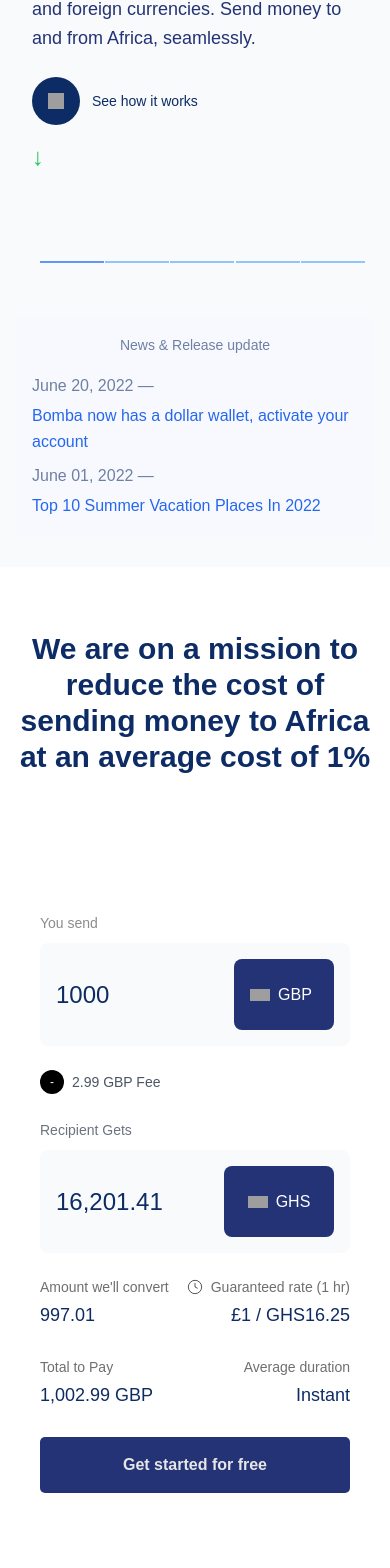
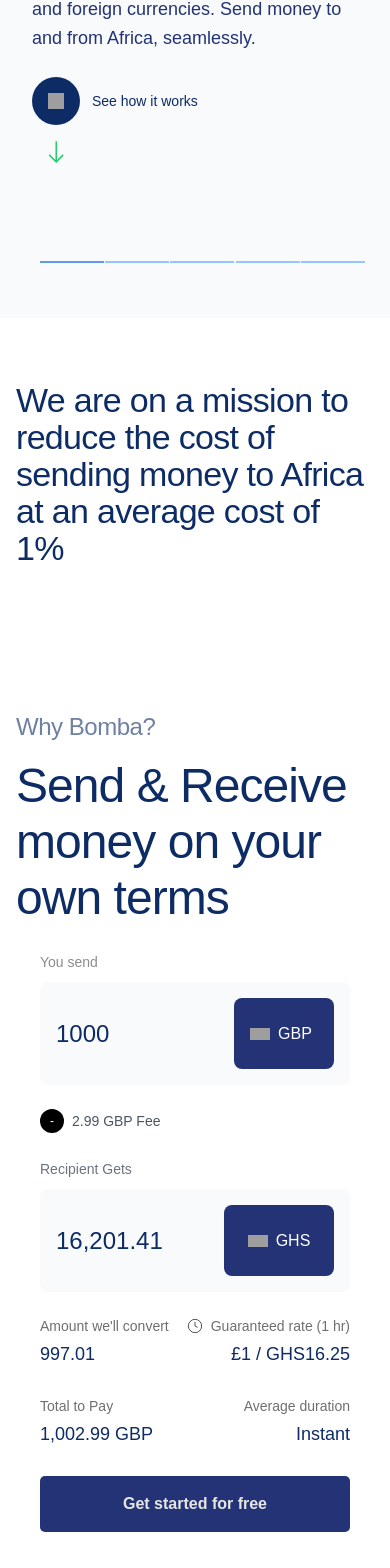
Before and after one commit to GloryKachi/Bank-App, a Nuxt app: page / in a window 390 px wide. Shown: the part 835-2403 px from the top of the page. Built offline with nearby package versions, Linux system fonts and the light colour scheme; grey boxes are pictures that could not be loaded; a web font is replaced by a local one.

Commit message:
mobile responsiveness fixes

```diff
--- a/components/FeaturesGrid.vue
+++ b/components/FeaturesGrid.vue
@@ -8,12 +8,19 @@
 
     <!-- Hero Text Section - Made Responsive -->
     <div class="max-w-6xl mx-auto px-4 sm:px-6 lg:px-8 flex flex-col items-center justify-center text-center space-y-4 my-8 sm:my-12 lg:my-16">
-      <p class="text-2xl sm:text-3xl lg:text-[40px] font-medium leading-tight sm:leading-[1.3] lg:leading-[52px] tracking-[-0.02em] text-[#0D2C65]">
+      <!-- Mobile-only text -->
+      <p class="block md:hidden w-full text-[48px] leading-[56px] tracking-[-0.02em] font-medium align-bottom text-[#0D2C65] text-left">
+        The Bomba app is all you need to send money both at home and abroad
+      </p>
+
+      <!-- Tablet and Desktop text -->
+      <p class="hidden md:block text-2xl sm:text-3xl lg:text-[40px] font-medium leading-tight sm:leading-[1.3] lg:leading-[52px] tracking-[-0.02em] text-[#0D2C65]">
         The Bomba app helps our users send & receive money, swap currencies across borders and pay bills, safely, conveniently, cheaply and on time.
       </p>
-      <p class="max-w-4xl text-base sm:text-lg lg:text-[18px] font-normal leading-relaxed lg:leading-[26px] text-[#6E80A3]">
+      <p class="max-w-4xl text-base sm:text-lg lg:text-[18px] font-normal leading-relaxed lg:leading-[26px] text-[#6E80A3] text-left sm:text-center">
         We are customer-centric and focused on offering values to you that enable you achieve your financial needs.
       </p>
+
     </div>
 
     <div class="max-w-7xl mx-auto px-4 sm:px-6 lg:px-8">
--- a/components/NewsCarousel.vue
+++ b/components/NewsCarousel.vue
@@ -29,8 +29,9 @@
               </div>
 
               <!-- Green arrow directly below play button -->
-              <div class="flex justify-start">
-                <span class="text-green-500 text-2xl text-center">↓</span>
+              <div class="flex justify-start px-4">
+                <img src="/images/arrow-down.svg" alt="">
+<!--                <span class="text-green-500 text-2xl text-center">↓</span>-->
               </div>
             </div>
           </div>
@@ -54,7 +55,7 @@
     </template>
   </div>
 
-  <div class="bg-[#f8f9ff] py-4 sm:py-6 px-4 sm:px-6 lg:px-10 w-full">
+  <div class=" hidden md:block bg-[#f8f9ff] py-4 sm:py-6 px-4 sm:px-6 lg:px-10 w-full">
     <div class="flex flex-col lg:flex-row lg:items-center justify-between w-full gap-4 lg:gap-0">
       <div class="flex flex-col lg:flex-row lg:items-center lg:gap-6">
         <!-- Left Column -->
--- a/components/SendReceiveSection.vue
+++ b/components/SendReceiveSection.vue
@@ -1,9 +1,62 @@
+<!--<template>-->
+<!--  <section class="py-16 lg:py-24 bg-white">-->
+<!--    <div class="max-w-7xl mx-auto px-4 sm:px-6 lg:px-8">-->
+<!--      &lt;!&ndash; Section Header &ndash;&gt;-->
+<!--      <div class="text-center mb-28">-->
+<!--        <h2 class="text-3xl lg:text-5xl font-bold text-gray-900 mb-6 w-full" style="color: #0D2C65; text-align: center; ">-->
+<!--          We are on a mission to reduce the cost of sending money to Africa at an average cost of 1%-->
+<!--        </h2>-->
+
+<!--      </div>-->
+
+<!--      &lt;!&ndash; Features Grid &ndash;&gt;-->
+<!--      <div class="grid grid-cols-1 md:grid-cols-2 gap-8 lg:gap-12">-->
+<!--        &lt;!&ndash; Send Money Feature &ndash;&gt;-->
+<!--        <div class="">-->
+<!--          <div class="flex items-start space-x-4">-->
+<!--            <div class="flex-1">-->
+<!--              <CurrencyExchange/>-->
+<!--          </div>-->
+<!--          </div>-->
+<!--        </div>-->
+
+<!--        &lt;!&ndash; Receive Money Feature &ndash;&gt;-->
+<!--        <div class="">-->
+<!--          <div class="flex items-start space-x-4">-->
+
+<!--            <div class="flex-1 pt-12">-->
+<!--              <p class="font-normal text-[24px] leading-[31px] tracking-[-0.02em] text-[#6E80A3] mb-4">Why Bomba?</p>-->
+<!--              <h3 class="font-medium text-[64px] leading-[74px] tracking-[-0.02em] text-[#0D2C65]">Send & Receive money on your own terms</h3>-->
+<!--              <p class="font-normal text-[18px] leading-[26px] tracking-[0em] text-[#6E80A3] mt-10">-->
+<!--                Bomba provides you the luxury of sending money at rates that suit you.-->
+<!--                You can easily send and swap money between <span style="color: #0D2C65;">GBP, USD, NGN</span> and up to 20 other-->
+<!--                African countries using Bomba’s <span style="color: #3ccd7a">'Swap'</span> and <span style="color: #3ccd7a">'Express'</span> services. Beat bank rates, save time and gain more.-->
+<!--              </p>-->
+<!--            </div>-->
+<!--          </div>-->
+
+<!--        </div>-->
+
+
+
+
+<!--      </div>-->
+<!--    </div>-->
+<!--  </section>-->
+<!--</template>-->
+
+<!--<script setup>-->
+<!--import CurrencyExchange from "~/components/CurrencyExchange.vue";-->
+<!--</script>-->
+
 <template>
   <section class="py-16 lg:py-24 bg-white">
     <div class="max-w-7xl mx-auto px-4 sm:px-6 lg:px-8">
       <!-- Section Header -->
       <div class="text-center mb-28">
-        <h2 class="text-3xl lg:text-5xl font-bold text-gray-900 mb-6 w-full" style="color: #0D2C65; text-align: center; ">
+        <h2
+            class="block md:hidden w-full text-[34px] leading-[37px] tracking-[-0.02em] font-medium text-[#0D2C65] text-left"
+        >
           We are on a mission to reduce the cost of sending money to Africa at an average cost of 1%
         </h2>
 
@@ -11,35 +64,43 @@
 
       <!-- Features Grid -->
       <div class="grid grid-cols-1 md:grid-cols-2 gap-8 lg:gap-12">
-        <!-- Send Money Feature -->
-        <div class="">
+        <!-- Send Money Feature (Left Column) -->
+        <div>
           <div class="flex items-start space-x-4">
             <div class="flex-1">
-              <CurrencyExchange/>
-          </div>
+              <CurrencyExchange class="hidden md:block" />
+            </div>
           </div>
         </div>
 
-        <!-- Receive Money Feature -->
-        <div class="">
+        <!-- Receive Money Feature (Right Column) -->
+        <div>
           <div class="flex items-start space-x-4">
+            <div class="flex-1 ">
+              <p class="font-normal text-[24px] leading-[31px] tracking-[-0.02em] text-[#6E80A3] mb-4">
+                Why Bomba?
+              </p>
 
-            <div class="flex-1 pt-12">
-              <p class="font-normal text-[24px] leading-[31px] tracking-[-0.02em] text-[#6E80A3] mb-4">Why Bomba?</p>
-              <h3 class="font-medium text-[64px] leading-[74px] tracking-[-0.02em] text-[#0D2C65]">Send & Receive money on your own terms</h3>
+              <!-- Show CurrencyExchange ONLY on mobile here -->
+              <h3 class="font-medium  tracking-[-0.02em] text-[#0D2C65]
+              block md:hidden w-full  text-[48px] leading-[56px] align-bottom
+">
+                Send & Receive money on your own terms
+              </h3>
+              <div class="block md:hidden mb-6">
+                <CurrencyExchange />
+              </div>
+
+
               <p class="font-normal text-[18px] leading-[26px] tracking-[0em] text-[#6E80A3] mt-10">
-                Bomba provides you the luxury of sending money at rates that suit you.
-                You can easily send and swap money between <span style="color: #0D2C65;">GBP, USD, NGN</span> and up to 20 other
-                African countries using Bomba’s <span style="color: #3ccd7a">'Swap'</span> and <span style="color: #3ccd7a">'Express'</span> services. Beat bank rates, save time and gain more.
+                Bomba provides you the luxury of sending money at rates that suit you. You can easily send and swap money between
+                <span style="color: #0D2C65;">GBP, USD, NGN</span> and up to 20 other African countries using Bomba’s
+                <span style="color: #3ccd7a">'Swap'</span> and
+                <span style="color: #3ccd7a">'Express'</span> services. Beat bank rates, save time and gain more.
               </p>
             </div>
           </div>
-
         </div>
-
-
-
-
       </div>
     </div>
   </section>
```
Also changed, not shown: public/images/arrow-down.svg (added).
